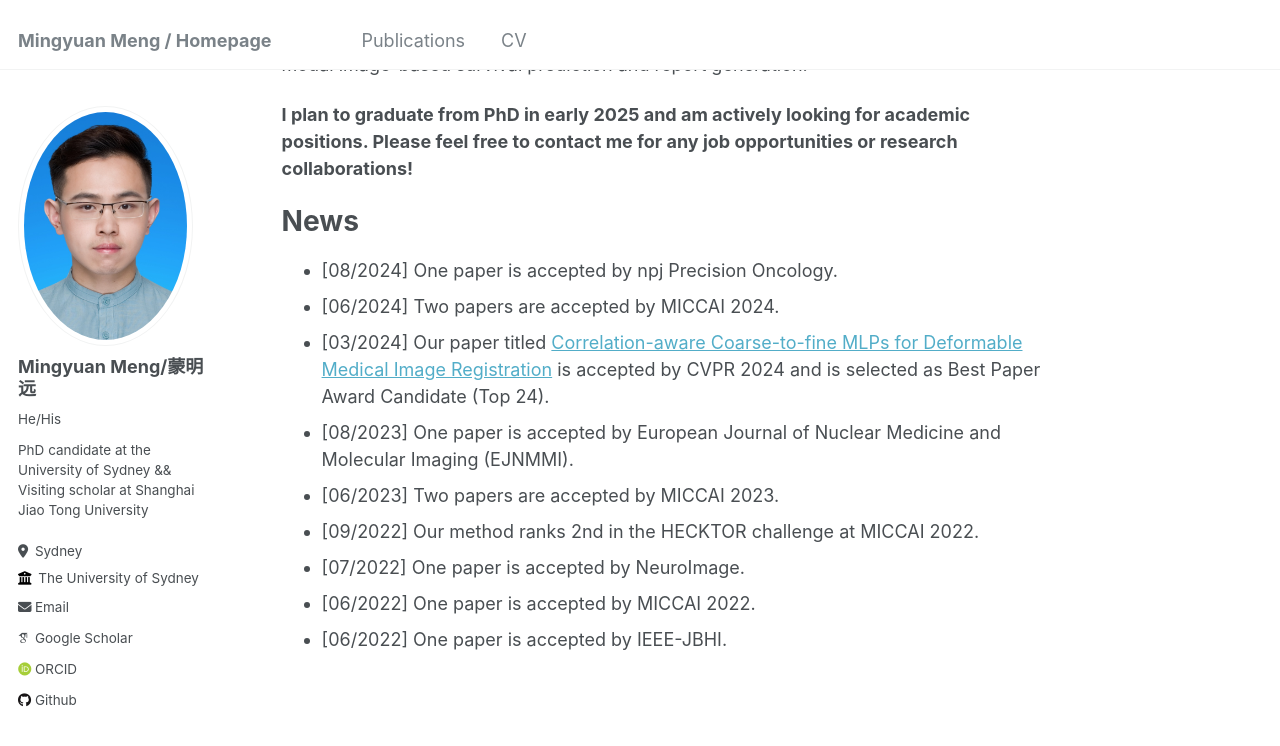
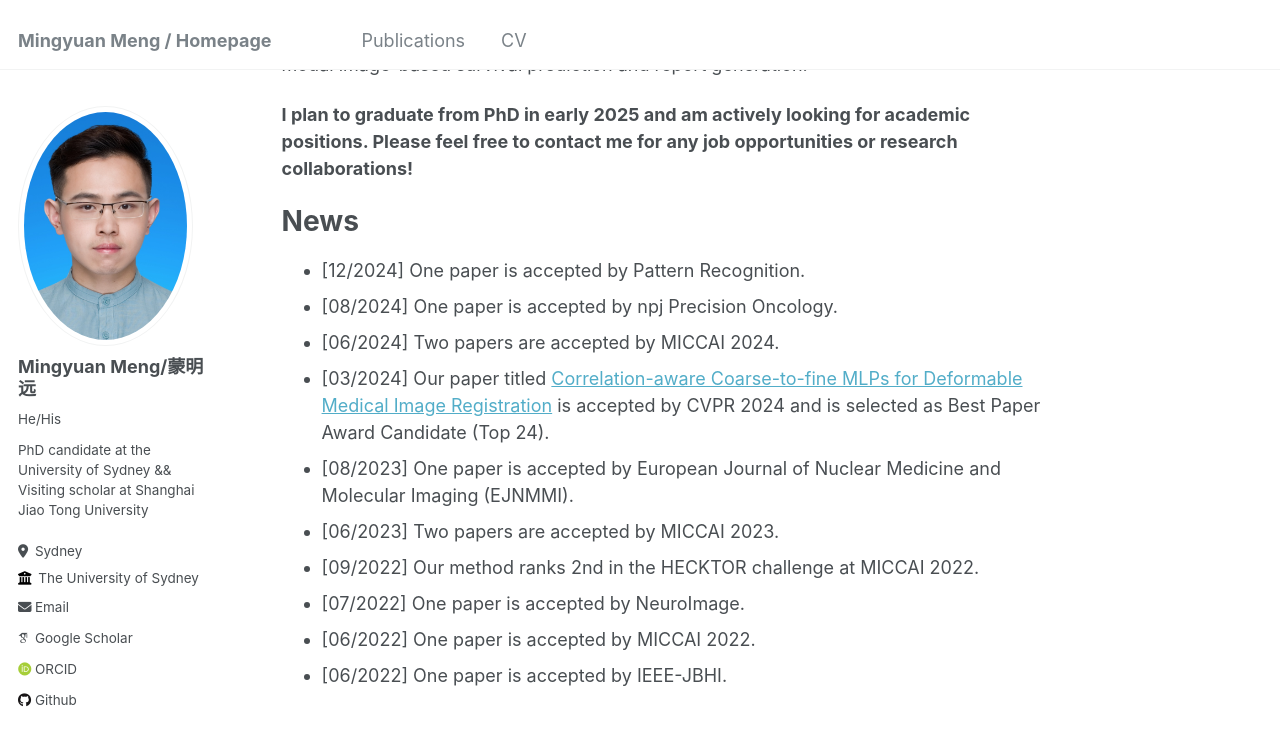
Before and after one commit to MungoMeng/mungomeng.github.io, a Jekyll site: the page built from _pages/about.md, in a window 1280 px wide and 900 px high, scrolled down 364 px. Shown: the top 746 px of the window. Built offline with Jekyll 4.4.1, drawn with Linux system fonts in a browser that asks for light colours; some web fonts are replaced.

Commit message:
Update about.md

```diff
--- a/_pages/about.md
+++ b/_pages/about.md
@@ -15,6 +15,7 @@ My research focus is deep learning for medical image analysis, especially in med
 
 News
 ======
+* [12/2024] One paper is accepted by Pattern Recognition.
 * [08/2024] One paper is accepted by npj Precision Oncology.
 * [06/2024] Two papers are accepted by MICCAI 2024.
 * [03/2024] Our paper titled [Correlation-aware Coarse-to-fine MLPs for Deformable Medical Image Registration](https://arxiv.org/abs/2406.00123) is accepted by CVPR 2024 and is selected as Best Paper Award Candidate (Top 24).
```
